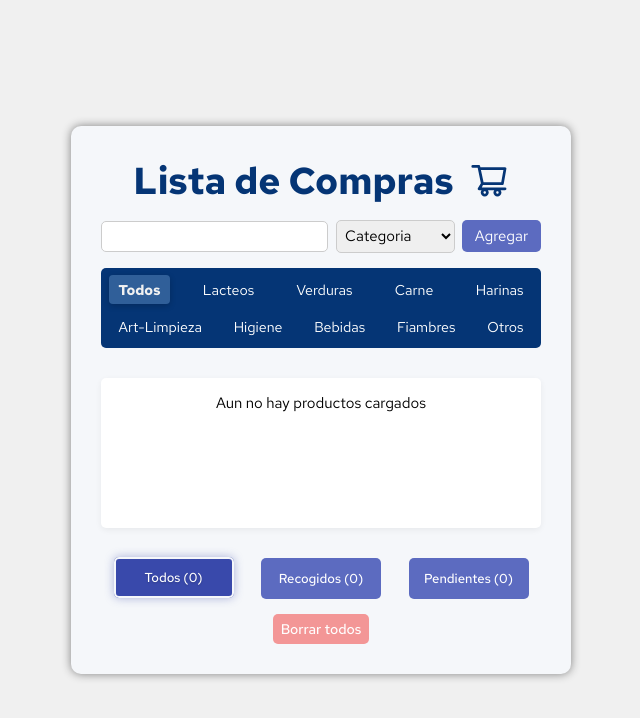
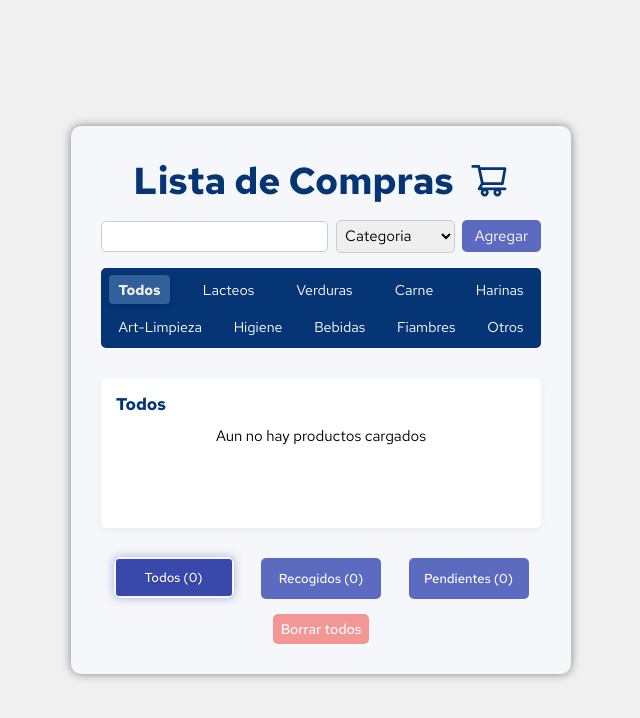
Before and after one commit to LeandroCalcabrini/listadecompras, a React (Vite) app: page / in a window 1280 px wide. Shown: the top 718 px of the page, without its empty margins (319-959 px from the left). Built offline with nearby package versions, Linux system fonts and the light colour scheme.

Commit message:
agregado del titulo de la categoria en el la lista de los productos

```diff
--- a/src/components/appList/itemList/ItemList.jsx
+++ b/src/components/appList/itemList/ItemList.jsx
@@ -10,6 +10,7 @@ const ItemList = () => {
     productsFilter,
     listProducts,
     setListProducts,
+    filterCateg
   } = useContext(appContext);
 
   const handleChange = (e, id) => {
@@ -24,9 +25,11 @@ const ItemList = () => {
 
   return (
     <div className="listContainer">
+       <h2 className="titleCategory">{filterCateg}</h2>
       {productsFilter.length == 0 && (
         <p className="textNoProduct">Aun no hay productos cargados</p>
       )}
+
       <ul>
         {productsFilter.map((item) => (
           <li
--- a/src/components/appList/itemList/itemList.css
+++ b/src/components/appList/itemList/itemList.css
@@ -5,6 +5,12 @@
   box-shadow: 0 2px 6px rgba(0, 0, 0, 0.06);
   padding: 1rem;
   border-radius: 5px;
+}
+
+.titleCategory{
+  margin-bottom: 0.7rem;
+    color: #053575;
+    font-size: 17px;
 }
 
 .textNoProduct {
```
